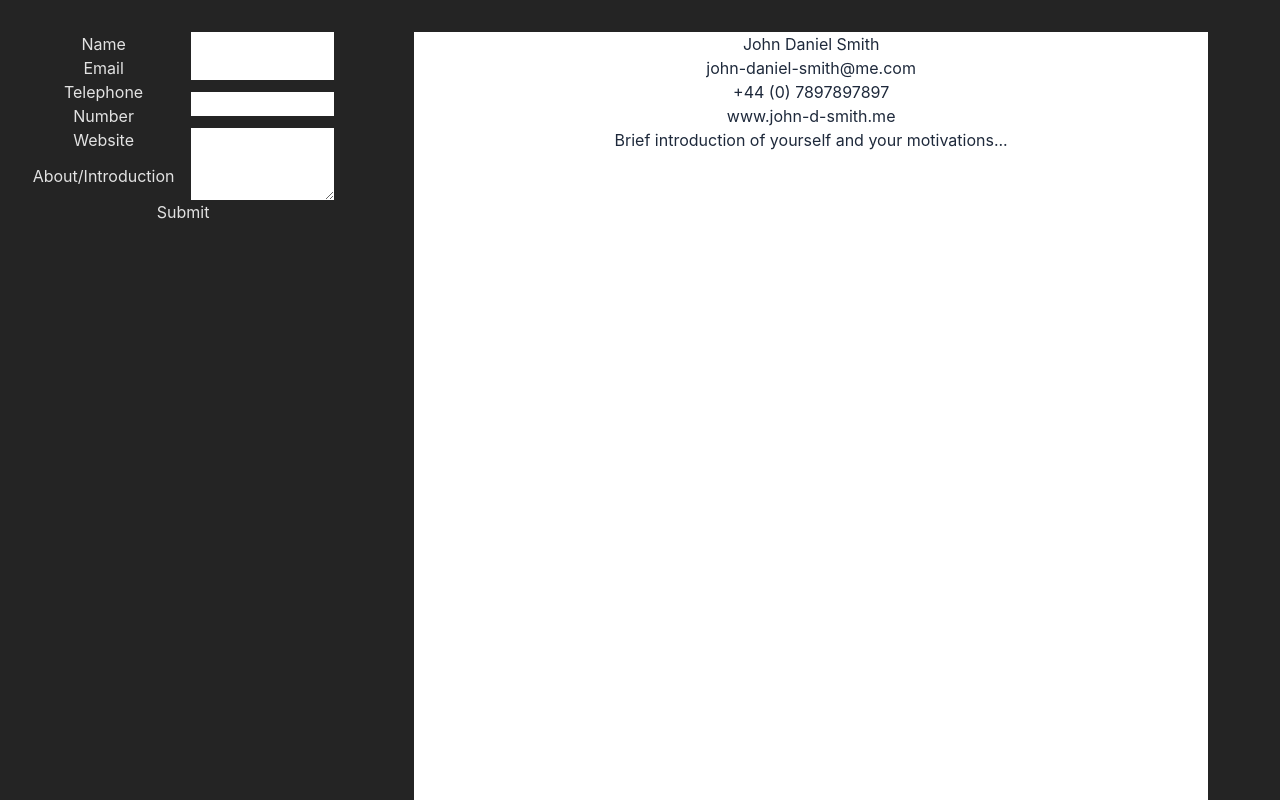
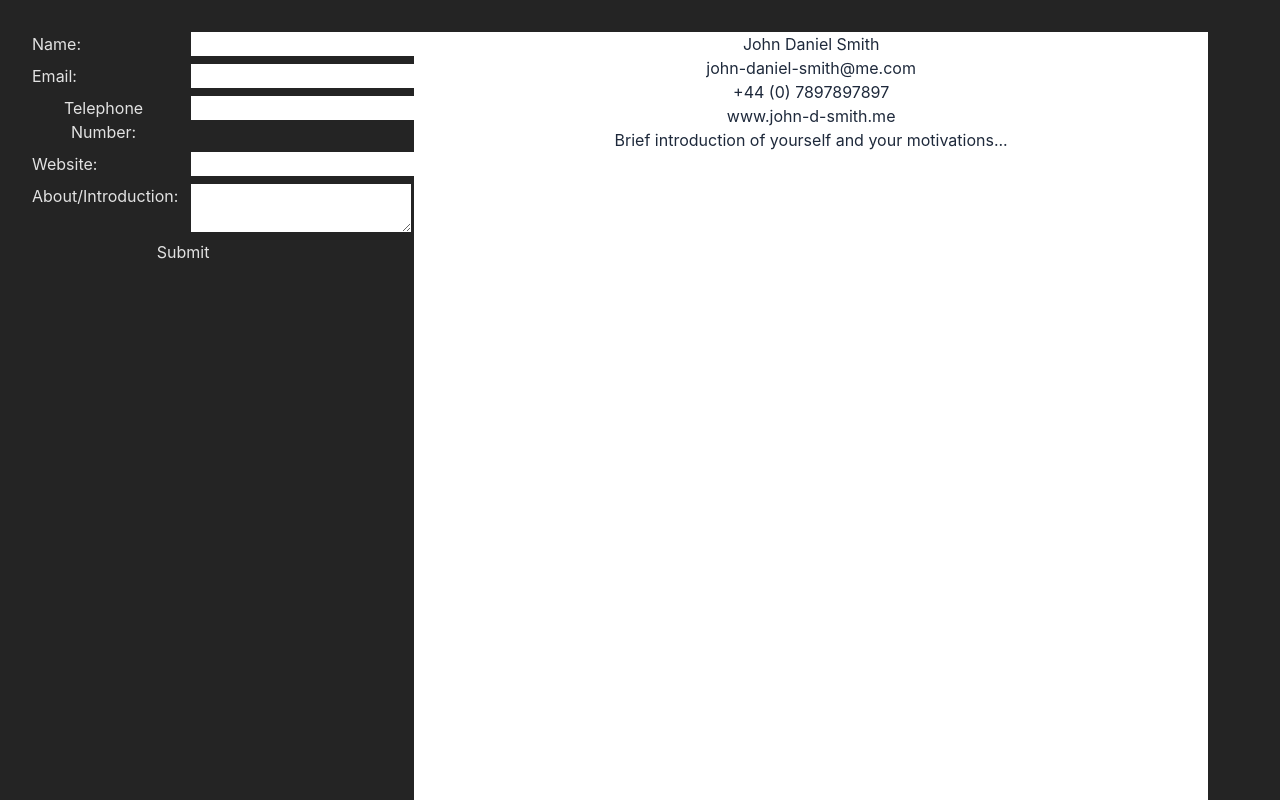
Before and after one commit to owen-addison/odin-react-cv-app, a React (Vite) app: page / in a window 1280 px wide. Shown: the top 800 px of the page. Built offline with nearby package versions, Linux system fonts and the light colour scheme.

Commit message:
[style] Position grid elements in top left corner

```diff
--- a/src/components/FormGroup.jsx
+++ b/src/components/FormGroup.jsx
@@ -2,7 +2,7 @@ import PropTypes from 'prop-types';
 
 function FormGroup({ label, type, id, pattern, placeholder, required }) {
   return (
-    <div className="form-group grid grid-cols-2 gap-4 items-center">
+    <div className="form-group grid grid-cols-2 gap-4 justify-items-start items-start">
       <label htmlFor={id}>{label}</label>
       {type !== 'textarea' ? (
         <input
--- a/src/components/Personal.jsx
+++ b/src/components/Personal.jsx
@@ -17,9 +17,9 @@ function Personal() {
   return (
     <>
       <div className="personal-container">
-        <form className="flex flex-col justify-start content-start">
+        <form className="flex flex-col justify-start gap-2 content-start">
           <FormGroup
-            label="Name"
+            label="Name:"
             type="text"
             id="name"
             value={formData.name}
@@ -27,7 +27,7 @@ function Personal() {
             required={true}
           />
           <FormGroup
-            label="Email"
+            label="Email:"
             type="email"
             id="email"
             value={formData.email}
@@ -35,7 +35,7 @@ function Personal() {
             required={true}
           />
           <FormGroup
-            label="Telephone Number"
+            label="Telephone Number:"
             type="tel"
             id="telephone"
             value={formData.telephone}
@@ -43,9 +43,16 @@ function Personal() {
             onChange={(e) => handleChange('telephone', e.target.value)}
             required={true}
           />
-          <FormGroup label="Website" type="url" id="website" required={true} />
           <FormGroup
-            label="About/Introduction"
+            label="Website:"
+            type="url"
+            id="website"
+            value={formData.website}
+            onChange={(e) => handleChange('telephone', e.target.value)}
+            required={true}
+          />
+          <FormGroup
+            label="About/Introduction:"
             type="textarea"
             id="about"
             value={formData.about}
```
